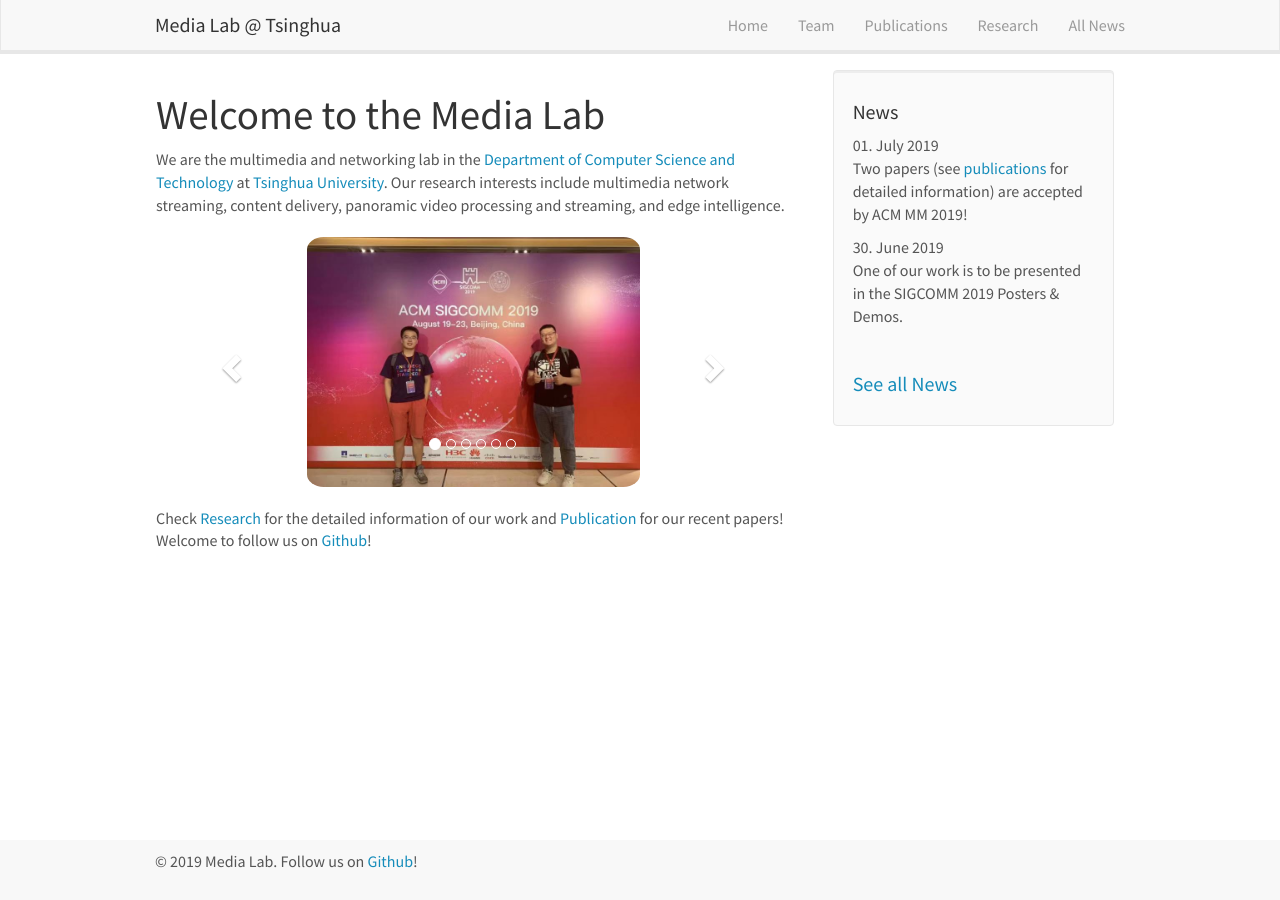
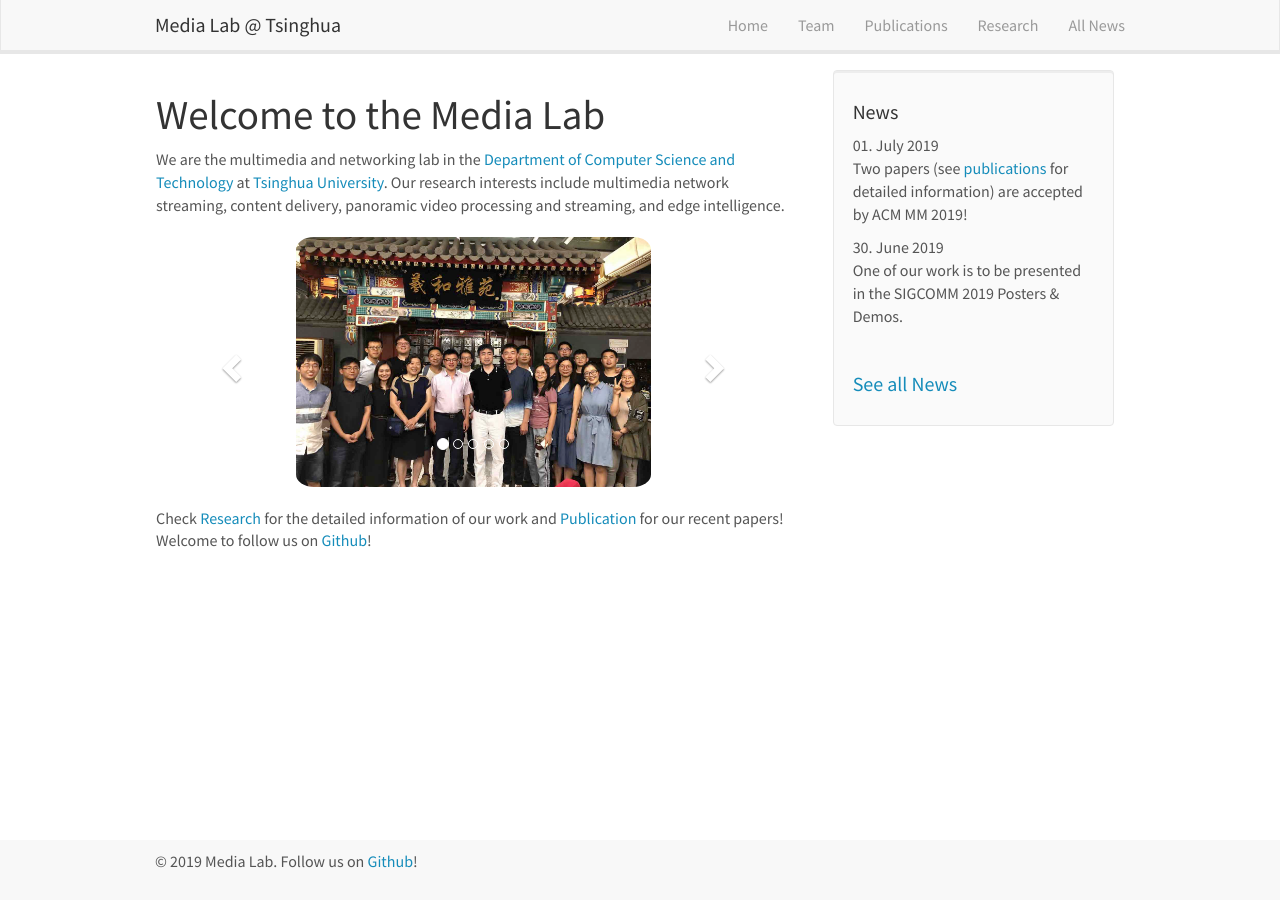
Before and after one commit to thu-media/homepage, a Jekyll site: the page built from _pages/home.md, in a window 1280 px wide. Built offline with Jekyll 4.4.1, drawn with Linux system fonts in a browser that asks for light colours.

Commit message:
homepage slider

```diff
--- a/_pages/home.md
+++ b/_pages/home.md
@@ -17,29 +17,25 @@ Our research interests include multimedia network streaming, content delivery, p
         <li data-target="#carousel" data-slide-to="2"></li>
         <li data-target="#carousel" data-slide-to="3"></li>
         <li data-target="#carousel" data-slide-to="4"></li>
-        <li data-target="#carousel" data-slide-to="5"></li>
     </ol>
 
     <!-- Item -->
     <div class="carousel-inner" markdown="0">
 
         <div class="item active">
-            <img src="{{ site.url }}{{ site.baseurl }}/images/slider/sigcomm.jpeg" class="slider" alt="Slide 1" />
+            <img src="{{ site.url }}{{ site.baseurl }}/images/slider/team.jpeg" class="slider" alt="Slide 1" />
         </div>
         <div class="item">
-            <img src="{{ site.url }}{{ site.baseurl }}/images/team/htc.png" class="slider" alt="Slide 2" />
+            <img src="{{ site.url }}{{ site.baseurl }}/images/slider/sigcomm.jpeg" class="slider" alt="Slide 2" />
         </div>
         <div class="item">
-            <img src="{{ site.url }}{{ site.baseurl }}/images/team/zrx.jpeg" class="slider" alt="Slide 3" />
+            <img src="{{ site.url }}{{ site.baseurl }}/images/slider/nossdav.jpeg" class="slider" alt="Slide 3" />
         </div>
         <div class="item">
-            <img src="{{ site.url }}{{ site.baseurl }}/images/team/wucl.jpeg" class="slider" alt="Slide 4" />
+            <img src="{{ site.url }}{{ site.baseurl }}/images/slider/bigdata1.jpeg" class="slider" alt="Slide 4" />
         </div>
         <div class="item">
-            <img src="{{ site.url }}{{ site.baseurl }}/images/slider/1.png" class="slider" alt="Slide 5" />
-        </div>
-        <div class="item">
-            <img src="{{ site.url }}{{ site.baseurl }}/images/slider/1.png" class="slider" alt="Slide 6" />
+            <img src="{{ site.url }}{{ site.baseurl }}/images/slider/bigdata2.jpeg" class="slider" alt="Slide 5" />
         </div>
     </div>
     <a class="left carousel-control" href="#carousel" role="button" data-slide="prev">
```
Also changed, not shown: images/slider/bigdata1.jpeg (added), images/slider/bigdata2.jpeg (added), images/slider/nossdav.jpeg (added), images/slider/team.jpeg (added), images/team/yaoxin.jpg, 1 other file.
